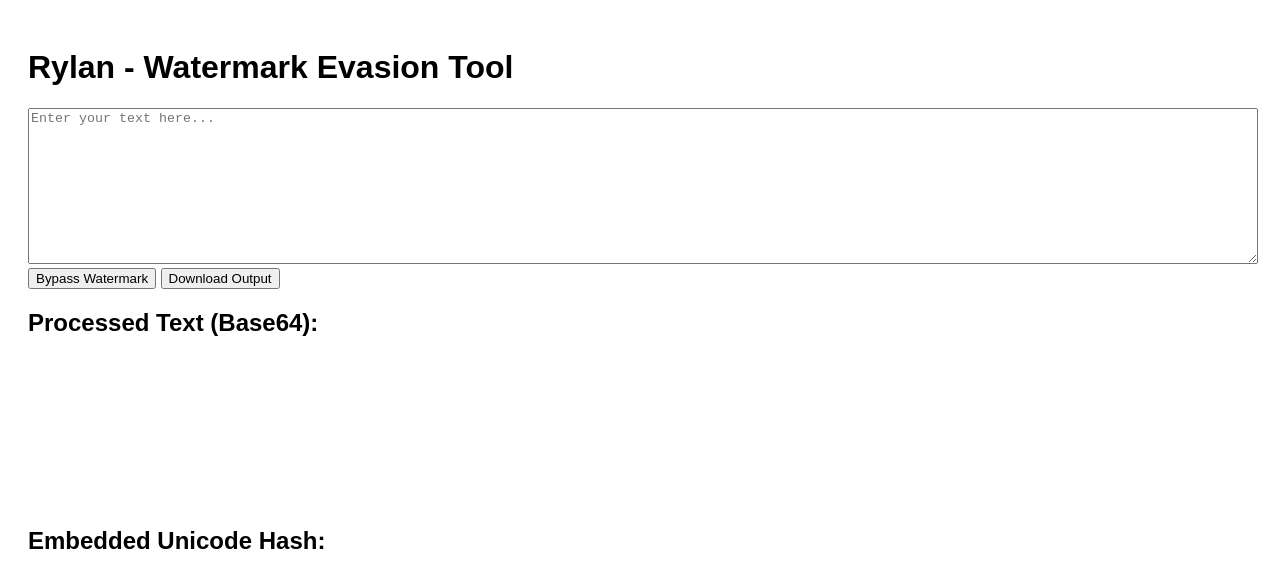
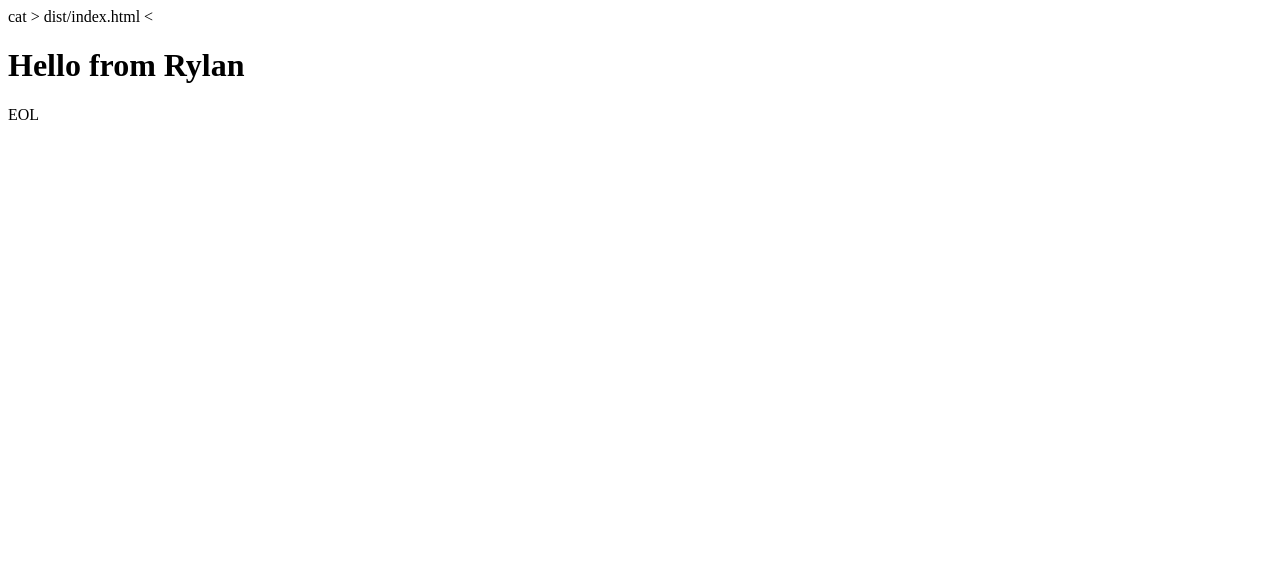
Before and after one commit to marmelloss/rylan, a plain HTML site: page dist/index.html in a window 1280 px wide. Drawn offline with Linux system fonts and the light colour scheme.

Commit message:
Add full project structure

```diff
--- a/dist/index.html
+++ b/dist/index.html
@@ -1,58 +1,12 @@
+cat > dist/index.html <<EOL
 <!DOCTYPE html>
 <html lang="en">
 <head>
-  <meta charset="UTF-8" />
-  <meta name="viewport" content="width=device-width, initial-scale=1.0"/>
-  <title>Rylan - Watermark Evasion Tool</title>
-  <style>
-    body { font-family: Arial; padding: 20px; }
-    textarea, pre { width: 100%; height: 150px; }
-  </style>
+    <meta charset="UTF-8">
+    <title>Rylan</title>
 </head>
 <body>
-  <h1>Rylan - Watermark Evasion Tool</h1>
-  <textarea id="inputText" placeholder="Enter your text here..."></textarea>
-  <button onclick="bypassWatermark()">Bypass Watermark</button>
-  <button onclick="downloadFile()">Download Output</button>
-
-  <h2>Processed Text (Base64):</h2>
-  <pre id="outputText"></pre>
-
-  <h2>Embedded Unicode Hash:</h2>
-  <pre id="unicodeHash"></pre>
-
-  <script>
-    async function bypassWatermark() {
-      const inputText = document.getElementById("inputText").value;
-
-      const response = await fetch("/bypass", {
-        method: "POST",
-        headers: { "Content-Type": "application/json" },
-        body: JSON.stringify({ text: inputText })
-      });
-
-      const result = await response.json();
-      document.getElementById("outputText").innerText = result.processed_text;
-      document.getElementById("unicodeHash").innerText = atob(result.unicode_hash);
-    }
-
-    async function downloadFile() {
-      const inputText = document.getElementById("inputText").value;
-
-      const response = await fetch("/download", {
-        method: "POST",
-        headers: { "Content-Type": "application/json" },
-        body: JSON.stringify({ text: inputText })
-      });
-
-      const blob = await response.blob();
-      const url = window.URL.createObjectURL(blob);
-      const a = document.createElement('a');
-      a.href = url;
-      a.download = 'output.txt';
-      a.click();
-      a.remove();
-    }
-  </script>
+    <h1>Hello from Rylan</h1>
 </body>
 </html>
+EOL
```
Also changed, not shown: requirements.txt, 2 other files.
